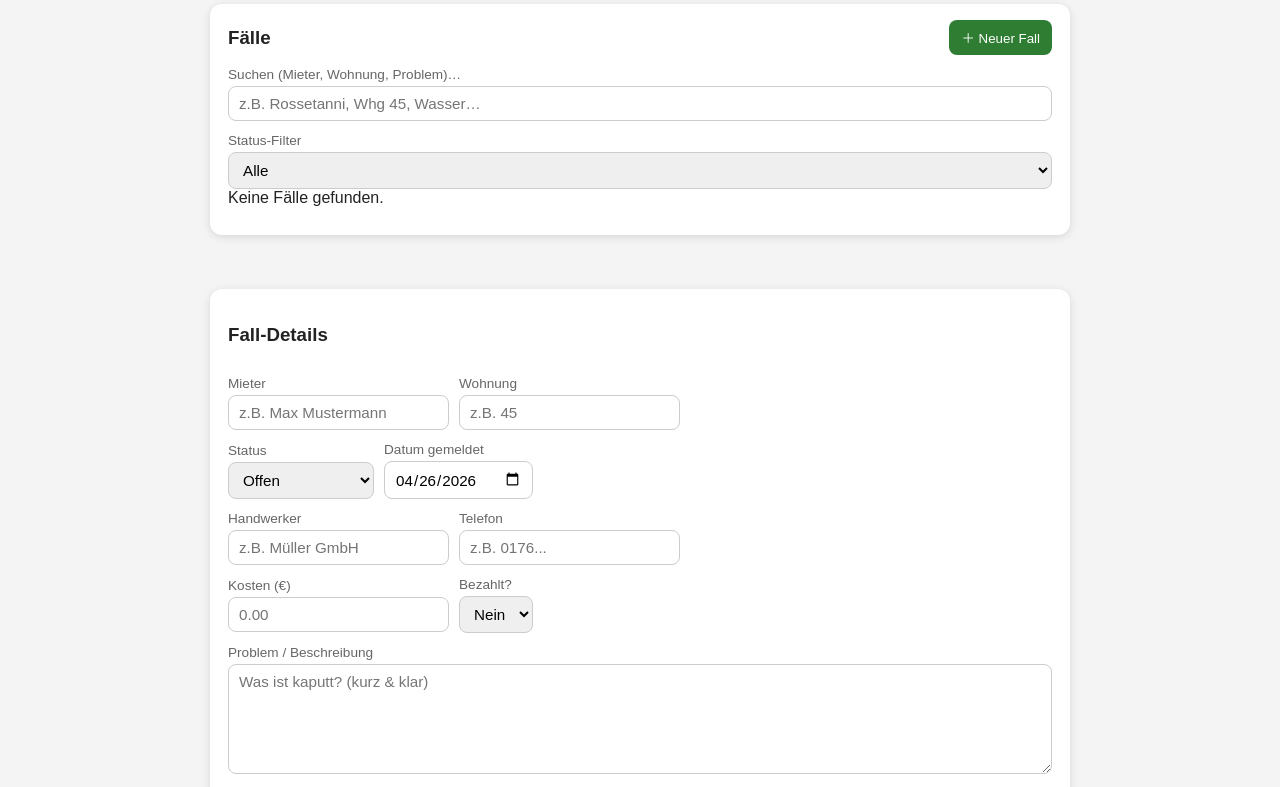
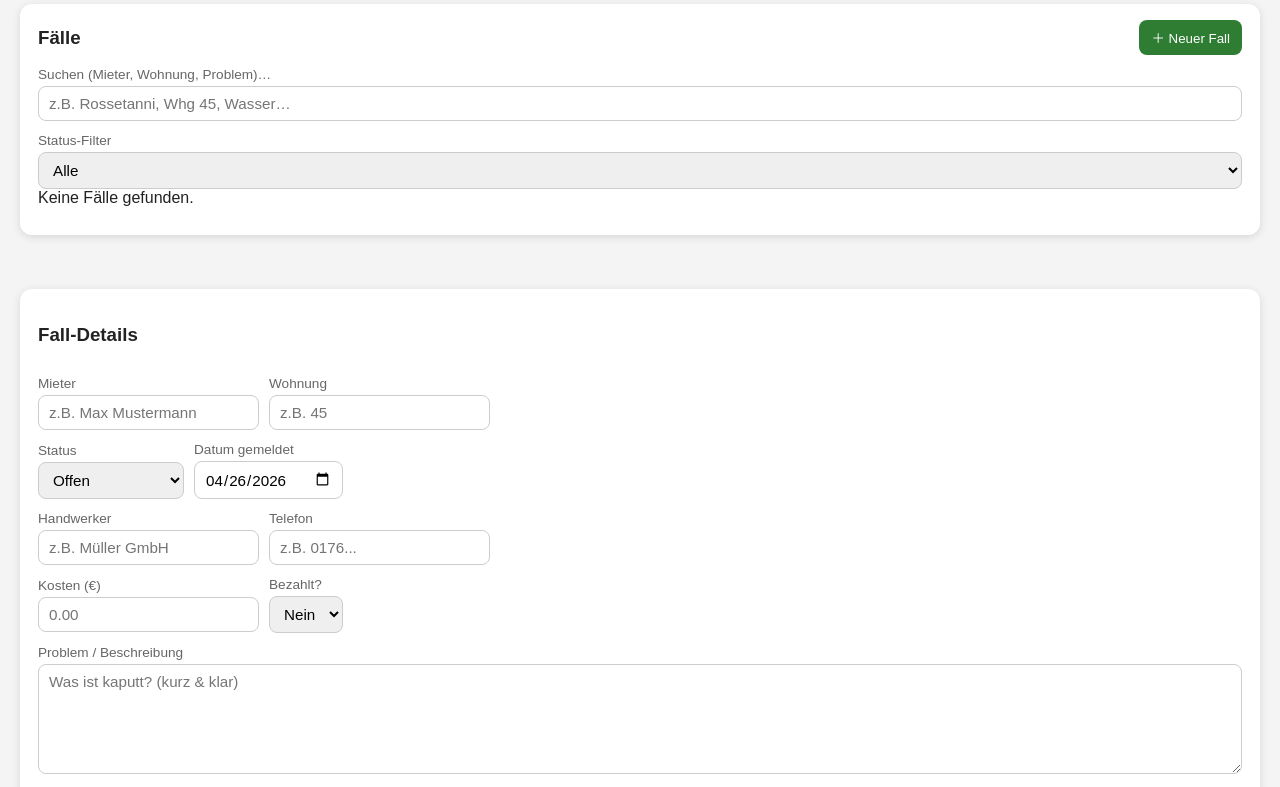
Before and after one commit to pervizkenan2-png/Landlord-Lite, a website: page reparatur.html in a window 1280 px wide. Shown: the part 863-1650 px from the top of the page. Drawn offline with Linux system fonts and the light colour scheme.

Commit message:
make reparatur full width

```diff
--- a/reparatur.html
+++ b/reparatur.html
@@ -427,9 +427,10 @@
 .main,
 .content {
   flex: 1;
+width: 100%;
   padding: 20px;
   min-width: 0;
-max-width: 900px;
+max-width: none;
 
 }
 
```
